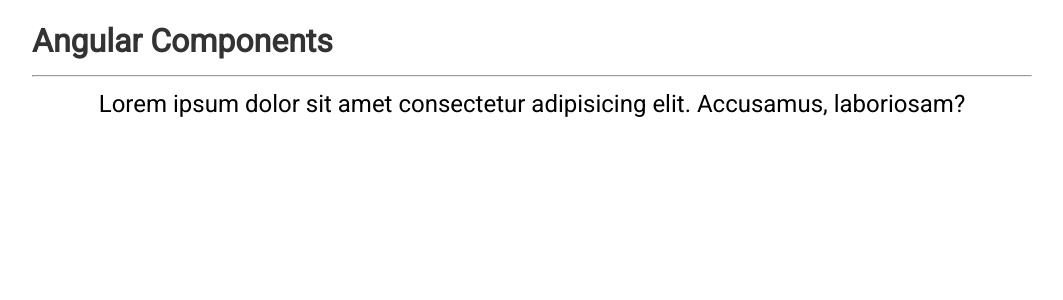
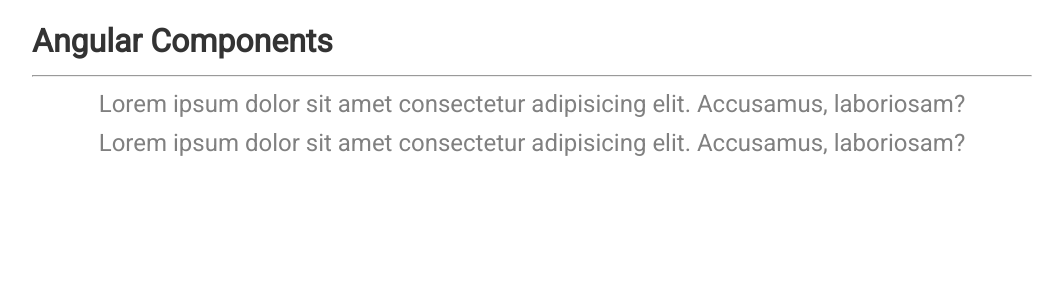
Before and after one commit to SSerg-dev/angular-basic-course, an Angular app: page / in a window 1280 px wide. Shown: the top 300 px of the page, without its empty margins (108-1171 px from the left). Built offline with nearby package versions, Linux system fonts and the light colour scheme.

Commit message:
lesson 4.4 +

```diff
--- a/src/app/app.component.html
+++ b/src/app/app.component.html
@@ -1,7 +1,25 @@
 <div class="container">
   <h1>Angular Components</h1>
   <hr />
-  <p appStyle>
+  <p
+    [appStyle]="'red'"
+    [dStyles]="{
+      border: 'solid 1px #ccc',
+      fontWeight: 'bold',
+      borderRadius: '5px'
+    }"
+  >
+    Lorem ipsum dolor sit amet consectetur adipisicing elit. Accusamus,
+    laboriosam?
+  </p>
+  <p
+    [appStyle]="'blue'"
+    [dStyles]="{
+      border: 'solid 1px #ccc',
+      fontWeight: 'bold',
+      borderRadius: '5px'
+    }"
+  >
     Lorem ipsum dolor sit amet consectetur adipisicing elit. Accusamus,
     laboriosam?
   </p>
--- a/src/app/directives/style.directive.ts
+++ b/src/app/directives/style.directive.ts
@@ -1,25 +1,52 @@
-import { Directive, ElementRef, HostListener, Renderer2 } from '@angular/core';
+import {
+  Directive,
+  ElementRef,
+  HostListener,
+  Input,
+  Renderer2,
+} from '@angular/core';
 
 @Directive({
   selector: '[appStyle]',
 })
 export class StyleDirective {
+  @Input('appStyle')
+  color: string = '';
+
+  @Input()
+  dStyles!: { border?: string; fontWeight?: string; borderRadius?: string };
+
   constructor(private el: ElementRef, private renderer: Renderer2) {
-    el.nativeElement.style.color = 'blue';
-    this.renderer.setStyle(this.el.nativeElement, 'color', 'black');
+    this.renderer.setStyle(this.el.nativeElement, 'color', 'grey');
   }
   @HostListener('click', ['$event.target'])
-  onClick(event: Event) {
-    // console.log("🚀 ~ file: style.directive.ts:12 ~ StyleDirective ~ $event.target:", event)
-  }
+  onClick(event: Event) {}
 
   @HostListener('mouseenter')
   onEnter() {
-    this.renderer.setStyle(this.el.nativeElement, 'color', 'red');
+    this.renderer.setStyle(this.el.nativeElement, 'color', this.color);
+    this.renderer.setStyle(
+      this.el.nativeElement,
+      'border',
+      this.dStyles.border
+    );
+    this.renderer.setStyle(
+      this.el.nativeElement,
+      'fontWeight',
+      this.dStyles.fontWeight
+    );
+    this.renderer.setStyle(
+      this.el.nativeElement,
+      'borderRadius',
+      this.dStyles.borderRadius
+    );
   }
 
   @HostListener('mouseleave')
   onLeave() {
     this.renderer.setStyle(this.el.nativeElement, 'color', null);
+    this.renderer.setStyle(this.el.nativeElement, 'border', null);
+    this.renderer.setStyle(this.el.nativeElement, 'fontWeight', null);
+    this.renderer.setStyle(this.el.nativeElement, 'borderRadius', null);
   }
 }
```
